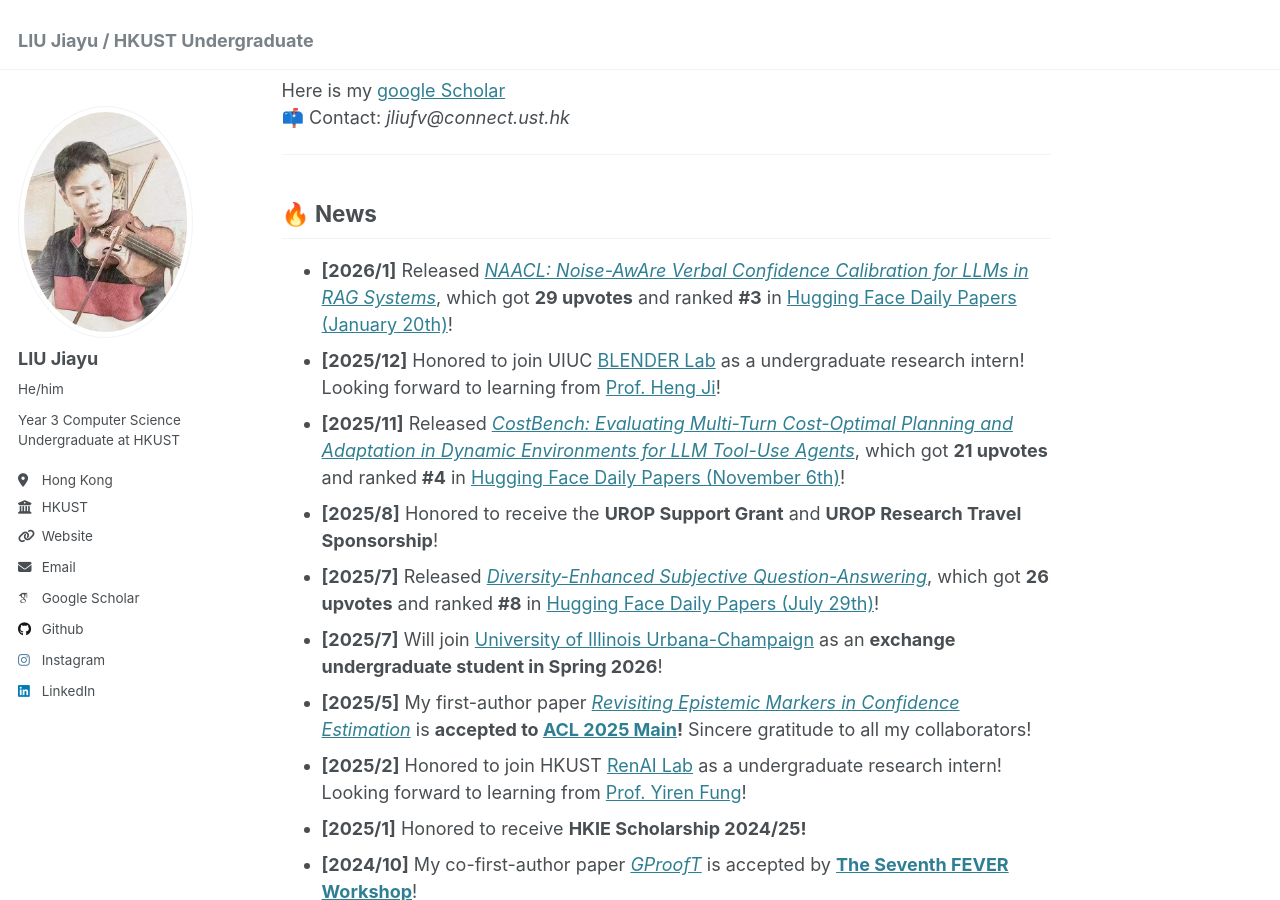
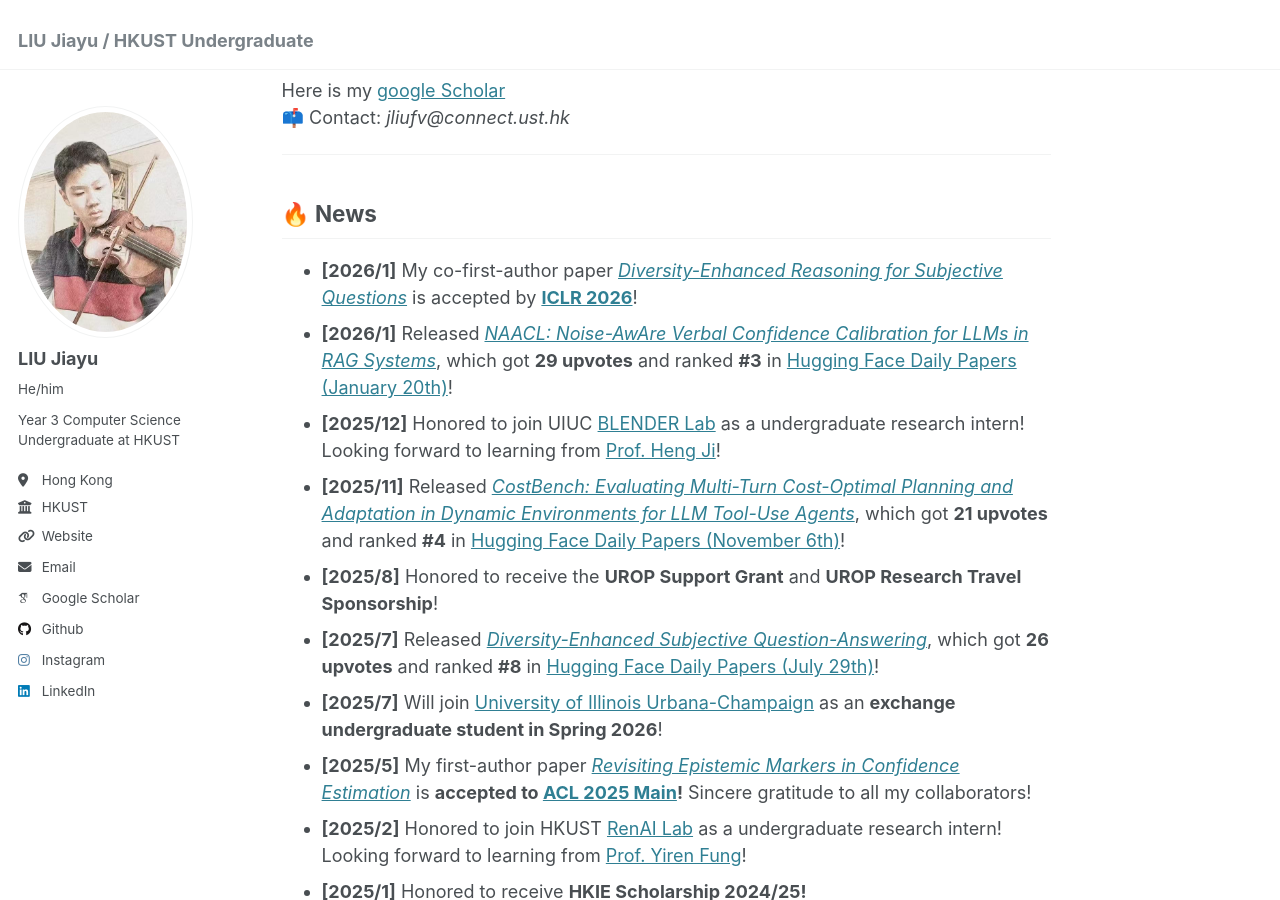
Before and after one commit to JiayuJeff/JiayuJeff.github.io, a Jekyll site: the page built from _pages/about.md, in a window 1280 px wide and 900 px high, scrolled down 428 px. Built offline with Jekyll 4.4.1, drawn with Linux system fonts in a browser that asks for light colours; some web fonts are replaced; part of the change alters nothing that is shown; some of the changed text lies outside the part shown.

Commit message:
Update about.md

```diff
--- a/_pages/about.md
+++ b/_pages/about.md
@@ -22,6 +22,7 @@ Here is my [google Scholar](https://scholar.google.com/citations?user=PIQxhfMAAA
 
 ## 🔥 News
 
+- **[2026/1]** My co-first-author paper [*Diversity-Enhanced Reasoning for Subjective Questions*](https://openreview.net/forum?id=1Bf0tToGT1) is accepted by [**ICLR 2026**](https://iclr.cc/)!
 - **[2026/1]** Released [*NAACL: Noise-AwAre Verbal Confidence Calibration for LLMs in RAG Systems*](https://huggingface.co/papers/2601.11004), which got **29 upvotes** and ranked **#3** in [Hugging Face Daily Papers (January 20th)](https://huggingface.co/papers/date/2026-01-20)!
 - **[2025/12]** Honored to join UIUC [BLENDER Lab](https://blender.cs.illinois.edu/index.html) as a undergraduate research intern! Looking forward to learning from [Prof. Heng Ji](https://blender.cs.illinois.edu/hengji.html)!
 - **[2025/11]** Released [*CostBench: Evaluating Multi-Turn Cost-Optimal Planning and Adaptation in Dynamic Environments for LLM Tool-Use Agents*](https://huggingface.co/papers/2511.02734), which got **21 upvotes** and ranked **#4** in [Hugging Face Daily Papers (November 6th)](https://huggingface.co/papers/date/2025-11-06)!
@@ -59,7 +60,7 @@ Baixuan Xu, Yinyui XU, Tianshi Zheng, Zhaowei Wang, Weiqi Wang, Wei Fan, Haochen
 
 **Diversity-Enhanced Reasoning for Subjective Questions**
 Yumeng Wang\*, Zhiyuan Fan\*, **Jiayu Liu\***, Jen-tse Huang, Yi R. Fung
-*Under review in ICLR 2026* [[arxiv]](https://arxiv.org/abs/2507.20187) [[huggingface daily papers]](https://huggingface.co/papers/2507.20187) [[code]](https://github.com/toward-agi/diverse-o1)
+*ICLR 2026* [[arxiv]](https://arxiv.org/abs/2507.20187) [[huggingface daily papers]](https://huggingface.co/papers/2507.20187) [[code]](https://github.com/toward-agi/diverse-o1)
 
 **Mathematical Proof as a Litmus Test: Revealing Failure Modes of Advanced Large Reasoning Models**
 Dadi Guo\*, **Jiayu Liu\***, Zhiyuan Fan, Zhitao He, Haoran Li, Yumeng Wang, Yi R. Fung
```
